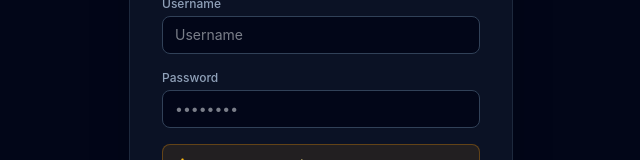
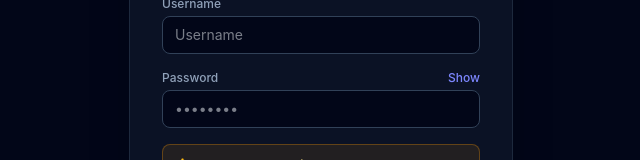
Before and after one commit to Paras2850/kindsboxbot, a Next.js app: page /admin/login in a window 1280 px wide. Shown: the part 321-481 px from the top of the page, without its empty margins (319-959 px from the left). Built offline with nearby package versions, Linux system fonts and the light colour scheme; no server answers; the database is empty.

Commit message:
Add Show/Hide password toggle to admin login

```diff
--- a/src/app/admin/login/page.tsx
+++ b/src/app/admin/login/page.tsx
@@ -8,6 +8,7 @@ export default function AdminLoginPage() {
   const [needsSetup, setNeedsSetup] = useState<boolean | null>(null);
   const [username, setUsername] = useState("");
   const [password, setPassword] = useState("");
+  const [showPassword, setShowPassword] = useState(false);
   const [setupSecret, setSetupSecret] = useState("");
   const [error, setError] = useState<string | null>(null);
   const [loading, setLoading] = useState(false);
@@ -99,9 +100,18 @@ export default function AdminLoginPage() {
             />
           </div>
           <div>
-            <label className="mb-1 block text-xs font-medium text-slate-400">Password</label>
+            <div className="mb-1 flex items-center justify-between">
+              <label className="block text-xs font-medium text-slate-400">Password</label>
+              <button
+                type="button"
+                onClick={() => setShowPassword((prev) => !prev)}
+                className="text-xs font-medium text-indigo-400 hover:text-indigo-300 focus:outline-none"
+              >
+                {showPassword ? "Hide" : "Show"}
+              </button>
+            </div>
             <input
-              type="password"
+              type={showPassword ? "text" : "password"}
               required
               minLength={needsSetup ? 8 : undefined}
               value={password}
```
